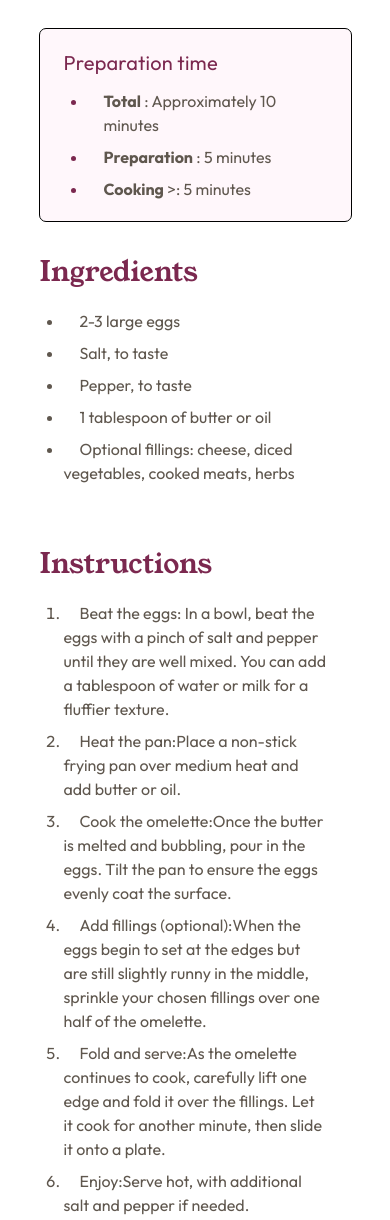
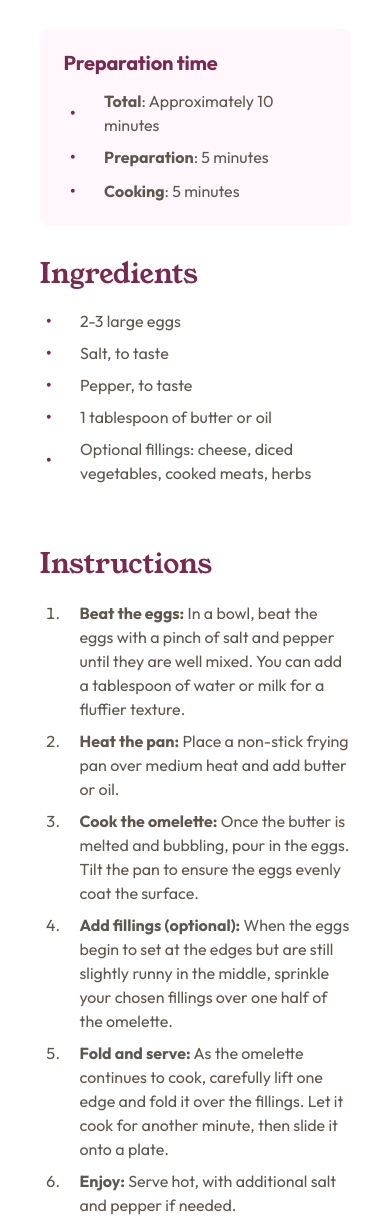
Before and after one commit to DmytroKarpenko88/recipe-page-main, a website: page index.html in a window 390 px wide. Shown: the part 430-1650 px from the top of the page. Drawn offline with Linux system fonts and the light colour scheme.

Commit message:
finished mobile layout

```diff
--- a/index.html
+++ b/index.html
@@ -48,42 +48,56 @@
             </p>
 
             <!-- Preparation time -->
-            <div
-              class="bg-Rose-50 outline-1 outline-black mt-8 px-6 py-5 rounded-md"
-            >
-              <p class="text-xl tracking-custom text-Rose-800">
+            <div class="bg-Rose-50 mt-8 px-6 py-5 rounded-md">
+              <p class="text-xl font-bold tracking-[-0.01em] text-Rose-800">
                 Preparation time
               </p>
-              <ul
-                class="mt-3 list-disc flex flex-col gap-2 px-6 marker:text-Rose-800"
-              >
-                <li class="pl-4">
-                  <span class=""><b> Total</b> : Approximately 10 minutes</span>
+
+              <ul class="mt-3 flex flex-col gap-1.5 pl-1.5">
+                <li class="flex items-center gap-7">
+                  <span class="text-Rose-800 text-xl">•</span>
+                  <p><b>Total</b>: Approximately 10 minutes</p>
                 </li>
-                <li>
-                  <span class="ml-4"><b>Preparation</b> : 5 minutes</span>
+                <li class="flex items-center gap-7">
+                  <span class="text-Rose-800 text-xl">•</span>
+                  <p><b>Preparation</b>: 5 minutes</p>
                 </li>
-                <li>
-                  <span class="ml-4"><b>Cooking</b> >: 5 minutes</span>
+                <li class="flex items-center gap-7">
+                  <span class="text-Rose-800 text-xl">•</span>
+                  <p><b>Cooking</b>: 5 minutes</p>
                 </li>
               </ul>
             </div>
 
             <!-- Ingredients -->
-            <div class="mt-[30px]">
+            <div class="mt-7">
               <h2 class="font-young-serif text-[28px] text-Rose-800">
                 Ingredients
               </h2>
-              <ul class="list-disc flex flex-col gap-2 px-6 mt-4">
-                <li><span class="ml-4">2-3 large eggs</span></li>
-                <li><span class="ml-4">Salt, to taste</span></li>
-                <li><span class="ml-4">Pepper, to taste</span></li>
-                <li><span class="ml-4">1 tablespoon of butter or oil</span></li>
-                <li>
-                  <span class="ml-4"
-                    >Optional fillings: cheese, diced vegetables, cooked meats,
-                    herbs</span
-                  >
+
+              <ul class="mt-3 flex flex-col pl-1.5 gap-1">
+                <li class="flex items-center gap-7">
+                  <span class="text-Rose-800 text-xl">•</span>
+                  <p>2-3 large eggs</p>
+                </li>
+                <li class="flex items-center gap-7">
+                  <span class="text-Rose-800 text-xl">•</span>
+                  <p>Salt, to taste</p>
+                </li>
+                <li class="flex items-center gap-7">
+                  <span class="text-Rose-800 text-xl">•</span>
+                  <p>Pepper, to taste</p>
+                </li>
+                <li class="flex items-center gap-7">
+                  <span class="text-Rose-800 text-xl">•</span>
+                  <p>1 tablespoon of butter or oil</p>
+                </li>
+                <li class="flex items-center gap-7">
+                  <span class="text-Rose-800 text-xl">•</span>
+                  <p class="pt-0.5">
+                    Optional fillings: cheese, diced vegetables, cooked meats,
+                    herbs
+                  </p>
                 </li>
               </ul>
             </div>
@@ -93,48 +107,47 @@
               <h2 class="font-young-serif text-[28px] text-Rose-800">
                 Instructions
               </h2>
-              <ol class="list-decimal flex flex-col gap-2 px-6 mt-4">
-                <li>
+              <ol
+                class="list-decimal list-outside flex flex-col gap-2 pl-6 mt-4"
+              >
+                <li class="pl-4">
                   <p>
-                    <span class="ml-4">Beat the eggs:</span> In a bowl, beat the
-                    eggs with a pinch of salt and pepper until they are well
-                    mixed. You can add a tablespoon of water or milk for a
-                    fluffier texture.
+                    <b>Beat the eggs:</b> In a bowl, beat the eggs with a pinch
+                    of salt and pepper until they are well mixed. You can add a
+                    tablespoon of water or milk for a fluffier texture.
                   </p>
                 </li>
-                <li>
+                <li class="pl-4">
                   <p>
-                    <span class="ml-4"> Heat the pan:</span>Place a non-stick
-                    frying pan over medium heat and add butter or oil.
+                    <b> Heat the pan:</b> Place a non-stick frying pan over
+                    medium heat and add butter or oil.
                   </p>
                 </li>
-                <li>
+                <li class="pl-4">
                   <p>
-                    <span class="ml-4">Cook the omelette:</span>Once the butter
-                    is melted and bubbling, pour in the eggs. Tilt the pan to
-                    ensure the eggs evenly coat the surface.
+                    <b>Cook the omelette:</b> Once the butter is melted and
+                    bubbling, pour in the eggs. Tilt the pan to ensure the eggs
+                    evenly coat the surface.
                   </p>
                 </li>
-                <li>
+                <li class="pl-4">
                   <p>
-                    <span class="ml-4">Add fillings (optional):</span>When the
-                    eggs begin to set at the edges but are still slightly runny
-                    in the middle, sprinkle your chosen fillings over one half
-                    of the omelette.
+                    <b>Add fillings (optional):</b> When the eggs begin to set
+                    at the edges but are still slightly runny in the middle,
+                    sprinkle your chosen fillings over one half of the omelette.
                   </p>
                 </li>
-                <li>
+                <li class="pl-4">
                   <p>
-                    <span class="ml-4">Fold and serve:</span>As the omelette
-                    continues to cook, carefully lift one edge and fold it over
-                    the fillings. Let it cook for another minute, then slide it
-                    onto a plate.
+                    <b>Fold and serve:</b> As the omelette continues to cook,
+                    carefully lift one edge and fold it over the fillings. Let
+                    it cook for another minute, then slide it onto a plate.
                   </p>
                 </li>
-                <li>
+                <li class="pl-4">
                   <p>
-                    <span class="ml-4">Enjoy:</span>Serve hot, with additional
-                    salt and pepper if needed.
+                    <b>Enjoy:</b> Serve hot, with additional salt and pepper if
+                    needed.
                   </p>
                 </li>
               </ol>
```
Also changed, not shown: dist/output.css.
